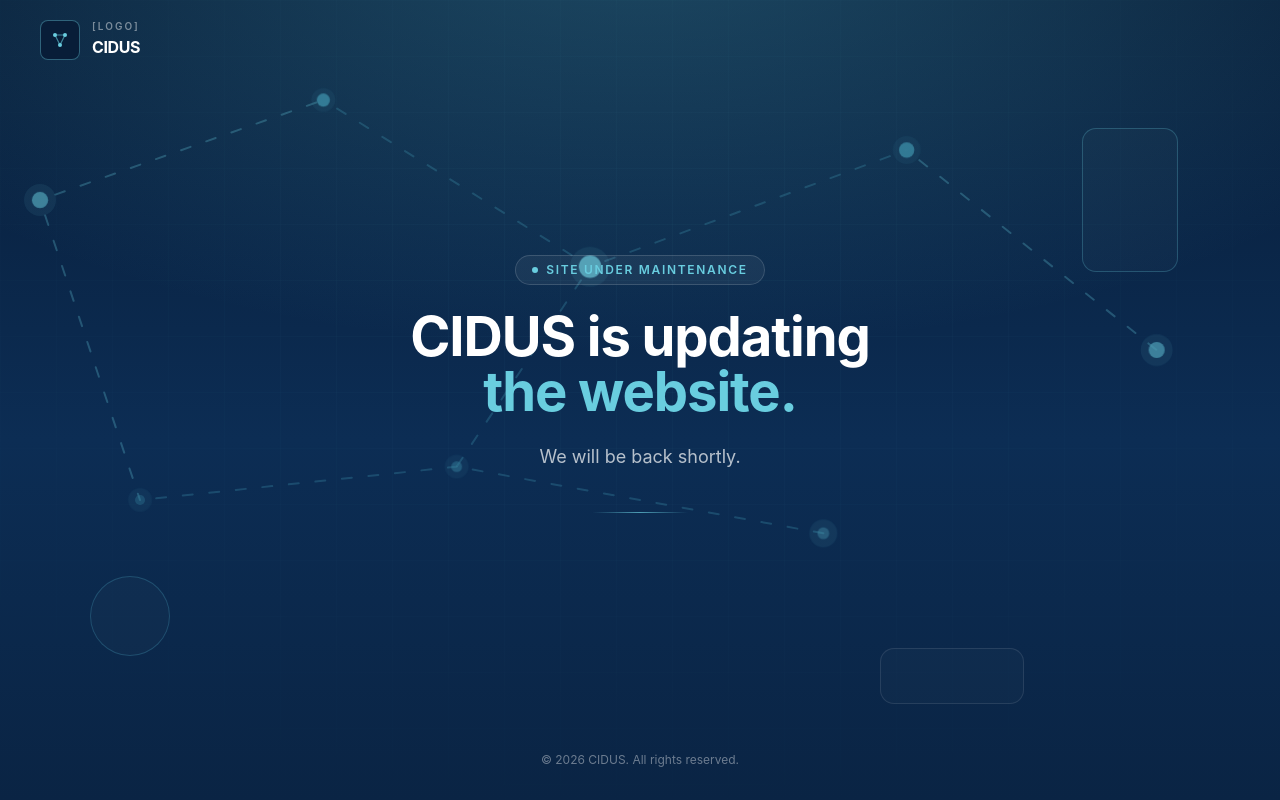
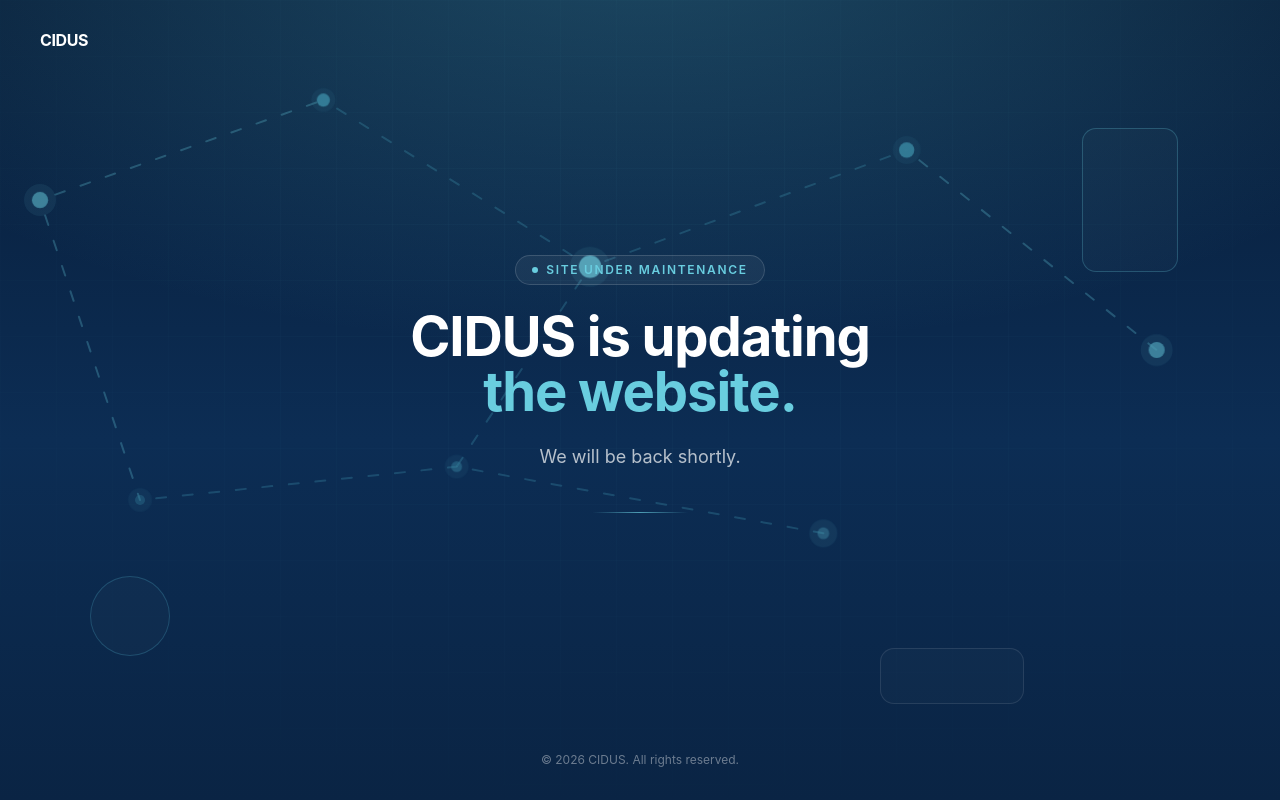
Before and after one commit to dreiren/cspi-demo, a Next.js app: page / in a window 1280 px wide. Built offline with nearby package versions, Linux system fonts and the light colour scheme.

Commit message:
Remove navbar and maintenance header logo mark
Keep the CIDUS word in the nav/header lockup and drop the [Logo] box so the header has no empty hole.

Co-authored-by: Adrian Ravis <dreiren@users.noreply.github.com>

```diff
--- a/src/components/LogoMark.tsx
+++ b/src/components/LogoMark.tsx
@@ -5,19 +5,27 @@ type LogoMarkProps = {
   className?: string;
   /** Pass `null` to render a non-link lockup (e.g. maintenance screen). */
   href?: string | null;
+  /** When false, render only the company name (no [Logo] mark box). */
+  showMark?: boolean;
 };
 
 /**
- * Placeholder brand lockup: [LOGO] mark + company name. Swap the mark
+ * Brand lockup: optional [LOGO] mark + company name. Swap the mark
  * (currently an abstract node glyph) for the real CIDUS logo asset once
  * available; the company name itself is set via `siteMeta.companyName`
  * in `src/data/content.ts`.
  */
-export function LogoMark({ tone = "light", className = "", href = "#hero" }: LogoMarkProps) {
+export function LogoMark({
+  tone = "light",
+  className = "",
+  href = "#hero",
+  showMark = true,
+}: LogoMarkProps) {
   const isLight = tone === "light";
 
   const lockup = (
     <>
+      {showMark ? (
         <span
           className="relative flex h-10 w-10 shrink-0 items-center justify-center rounded-[var(--radius-sm)] border border-(--color-accent)/40 bg-(--color-primary-dark) text-(--color-accent)"
           aria-hidden="true"
@@ -35,7 +43,9 @@ export function LogoMark({ tone = "light", className = "", href = "#hero" }: Log
             />
           </svg>
         </span>
+      ) : null}
       <span className="flex flex-col leading-none">
+        {showMark ? (
           <span
             className={`text-[10px] font-semibold uppercase tracking-[0.2em] ${
               isLight ? "text-white/45" : "text-(--color-ink-faint)"
@@ -43,8 +53,9 @@ export function LogoMark({ tone = "light", className = "", href = "#hero" }: Log
           >
             [Logo]
           </span>
+        ) : null}
         <span
-          className={`mt-1 text-base font-bold tracking-tight ${
+          className={`${showMark ? "mt-1" : ""} text-base font-bold tracking-tight ${
             isLight ? "text-white" : "text-(--color-primary)"
           }`}
         >
@@ -54,7 +65,7 @@ export function LogoMark({ tone = "light", className = "", href = "#hero" }: Log
     </>
   );
 
-  const classes = `group flex items-center gap-3 ${className}`;
+  const classes = `group flex items-center ${showMark ? "gap-3" : ""} ${className}`;
 
   if (!href) {
     return (
--- a/src/components/MaintenancePage.tsx
+++ b/src/components/MaintenancePage.tsx
@@ -74,7 +74,7 @@ export function MaintenancePage() {
 
       <header className="relative z-10">
         <Container className="flex h-20 items-center">
-          <LogoMark tone="light" href={null} />
+          <LogoMark tone="light" href={null} showMark={false} />
         </Container>
       </header>
 
--- a/src/components/Navbar.tsx
+++ b/src/components/Navbar.tsx
@@ -39,7 +39,7 @@ export function Navbar() {
       }`}
     >
       <Container className="flex h-20 items-center justify-between">
-        <LogoMark tone="light" />
+        <LogoMark tone="light" showMark={false} />
 
         <nav aria-label="Primary" className="hidden items-center gap-1 lg:flex">
           {navLinks.map((link) => {
```
Lines whose indentation alone changed are shown as unchanged.
